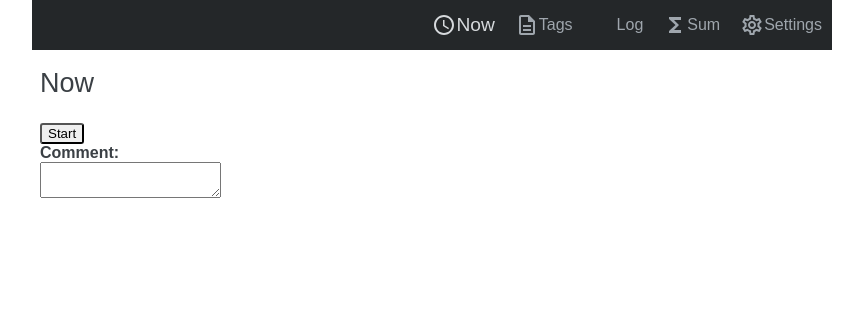
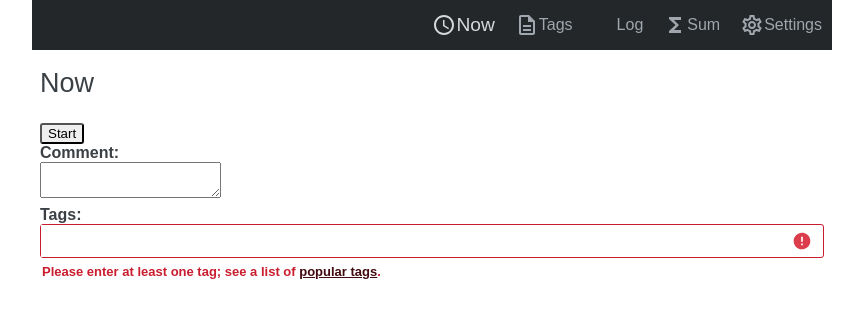
Before and after one commit to cwellsx/time, a React (Create React App) app: page / in a window 1280 px wide. Shown: the top 318 px of the page, without its empty margins (208-1071 px from the left). Built offline with nearby package versions, Linux system fonts and the light colour scheme; some icons are missing; what date-and-time would draw is missing.

Commit message:
Integrate tags with the database I/O

```diff
--- a/src/error/ErrorMessage.tsx
+++ b/src/error/ErrorMessage.tsx
@@ -1,5 +1,6 @@
-import React from "react";
-import "ui-assets/css/ErrorMessage.css";
+import './ErrorMessage.css';
+
+import React from 'react';
 
 /*
   Simple component to show an error message (or not if there isn't one)
--- /dev/null
+++ b/src/tags/index.ts
@@ -0,0 +1,3 @@
+export { EditorTags } from "./EditorTags";
+export type { OutputTags } from "./SelectTagsState";
+export type { TagCount, TagInfo } from "./modelTags";
--- a/src/ts_data/controller.ts
+++ b/src/ts_data/controller.ts
@@ -1,4 +1,5 @@
 import { Config, editDatabase } from '.';
+import { TagCount } from '../tags';
 import { Database, SetError } from './database';
 import { Time } from './model';
 
@@ -7,9 +8,11 @@ export interface NowState {
     type: "start" | "stop" | "next";
     when: number;
   };
-  readonly config?: Config;
+  readonly config: Config;
   saveTime(time: Time): void;
   saveComment(comment: string): void;
+  getAllTags(): Promise<TagCount[]>;
+  saveTags(tags: string[]): void;
 }
 
 export class Controller implements NowState {
@@ -25,7 +28,7 @@ export class Controller implements NowState {
     const last = length ? times[length - 1] : undefined;
     this.last = last ? { type: last.type, when: last.when } : undefined;
 
-    this.config = database.config;
+    this.config = database.config || {};
   }
 
   // private data
@@ -36,7 +39,9 @@ export class Controller implements NowState {
     type: "start" | "stop" | "next";
     when: number;
   };
-  readonly config?: Config;
+
+  readonly config: Config;
+
   saveTime(time: Time): void {
     editDatabase(this.database.dbName)
       .then(async (edit) => {
@@ -49,9 +54,25 @@ export class Controller implements NowState {
       })
       .catch((error) => this.setError(error));
   }
+
   saveComment(comment: string): void {
-    const config: Config = this.config || {};
+    const config: Config = { ...this.config };
     config.note = comment;
+    this.saveConfig(config);
+  }
+
+  getAllTags(): Promise<TagCount[]> {
+    const result: TagCount[] = this.database.tags.map<TagCount>((tag) => {
+      return { key: tag.key, summary: tag.summary, count: 1 };
+    });
+    return new Promise<TagCount[]>((resolve, reject) => {
+      resolve(result);
+    });
+  }
+
+  saveTags(tags: string[]): void {
+    const config: Config = { ...this.config };
+    config.tags = tags;
     this.saveConfig(config);
   }
 
--- a/src/ts_data/database.ts
+++ b/src/ts_data/database.ts
@@ -1,5 +1,6 @@
 import { DBSchema, deleteDB, IDBPDatabase, openDB } from 'idb';
 
+import { TagInfo } from '../tags';
 import { Config, configVersion, Time } from './model';
 
 export type DbName = "production" | "test";
@@ -14,10 +15,14 @@ interface Schema extends DBSchema {
     key: number;
     value: Config;
   };
+  tags: {
+    key: string;
+    value: TagInfo;
+  };
 }
 
 async function open(dbName: DbName): Promise<IDBPDatabase<Schema>> {
-  const db = await openDB<Schema>(dbName, 2, {
+  const db = await openDB<Schema>(dbName, 3, {
     upgrade(db, oldVersion, newVersion, transaction) {
       if (oldVersion < 1) {
         db.createObjectStore("times", {
@@ -27,19 +32,26 @@ async function open(dbName: DbName): Promise<IDBPDatabase<Schema>> {
       if (oldVersion < 2) {
         db.createObjectStore("config");
       }
+      if (oldVersion < 3) {
+        db.createObjectStore("tags", {
+          keyPath: "title",
+        });
+      }
     },
   });
   return db;
 }
 
 export class Database {
-  constructor(dbName: DbName, times: Time[], config: Config | undefined) {
+  constructor(dbName: DbName, times: Time[], tags: TagInfo[], config: Config | undefined) {
     this.dbName = dbName;
     this.times = times;
+    this.tags = tags;
     this.config = config;
   }
   readonly dbName: DbName;
   readonly times: Time[];
+  readonly tags: TagInfo[];
   readonly config?: Config;
 }
 
@@ -65,7 +77,8 @@ export async function fetchDatabase(dbName: DbName): Promise<Database> {
   const db = await open(dbName);
   const times = await db.getAll("times");
   const config = await db.get("config", configVersion);
-  return new Database(dbName, times, config);
+  const tags = await db.getAll("tags");
+  return new Database(dbName, times, tags, config);
 }
 
 export async function deleteDatabase(dbName: DbName): Promise<void> {
--- a/src/ts_data/model.ts
+++ b/src/ts_data/model.ts
@@ -23,6 +23,7 @@ export type Time = TimeStart | TimeStop;
 
 export type Config = {
   note?: string;
+  tags?: string[];
 };
 
-export const configVersion = 1;
+export const configVersion = 2;
--- a/src/tsx_pages/Now.tsx
+++ b/src/tsx_pages/Now.tsx
@@ -1,5 +1,6 @@
-import React from 'react';
+import React, { useState } from 'react';
 
+import { EditorTags, OutputTags, TagCount } from '../tags';
 import { NowState, TimeStart } from '../ts_data';
 import { showWhen } from '../ts_ui';
 
@@ -23,6 +24,8 @@ class Displayed {
 }
 
 export const Now: React.FunctionComponent<NowProps> = (props: NowProps) => {
+  const [isTagsValid, setIsTagsValid] = useState<boolean>(false);
+
   const state = props.state;
   const { time, started } = new Displayed(state);
 
@@ -38,6 +41,15 @@ export const Now: React.FunctionComponent<NowProps> = (props: NowProps) => {
     state.saveComment(comment);
   }
 
+  const setOutputTags = (outputTags: OutputTags): void => {
+    setIsTagsValid(outputTags.isValid);
+    state.saveTags(outputTags.tags);
+  };
+
+  const getAllTags = (): Promise<TagCount[]> => {
+    return state.getAllTags();
+  };
+
   return (
     <React.Fragment>
       {time ? <div className="time">{time}</div> : undefined}
@@ -45,7 +57,21 @@ export const Now: React.FunctionComponent<NowProps> = (props: NowProps) => {
       <label>
         Comment:
         <br />
-        <textarea value={state.config?.note} onChange={onComment} />
+        <textarea value={state.config.note} onChange={onComment} />
+      </label>
+      <label>
+        Tags:
+        <br />
+        <EditorTags
+          inputTags={state.config.tags || []}
+          result={setOutputTags}
+          getAllTags={getAllTags}
+          minimum={true}
+          maximum={true}
+          canNewTag={false}
+          showValidationError={true}
+          hrefAllTags={"/tags"}
+        />
       </label>
     </React.Fragment>
   );
```
Also changed, not shown: 2 other files (tests, documents, lock files or other folders).
